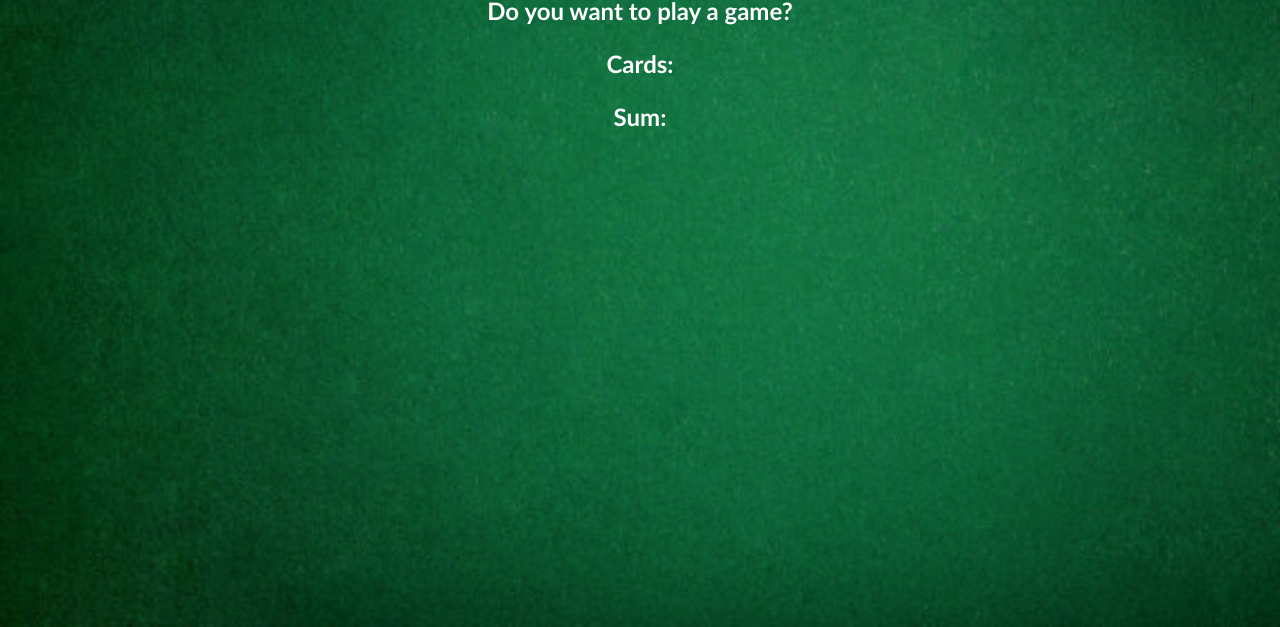
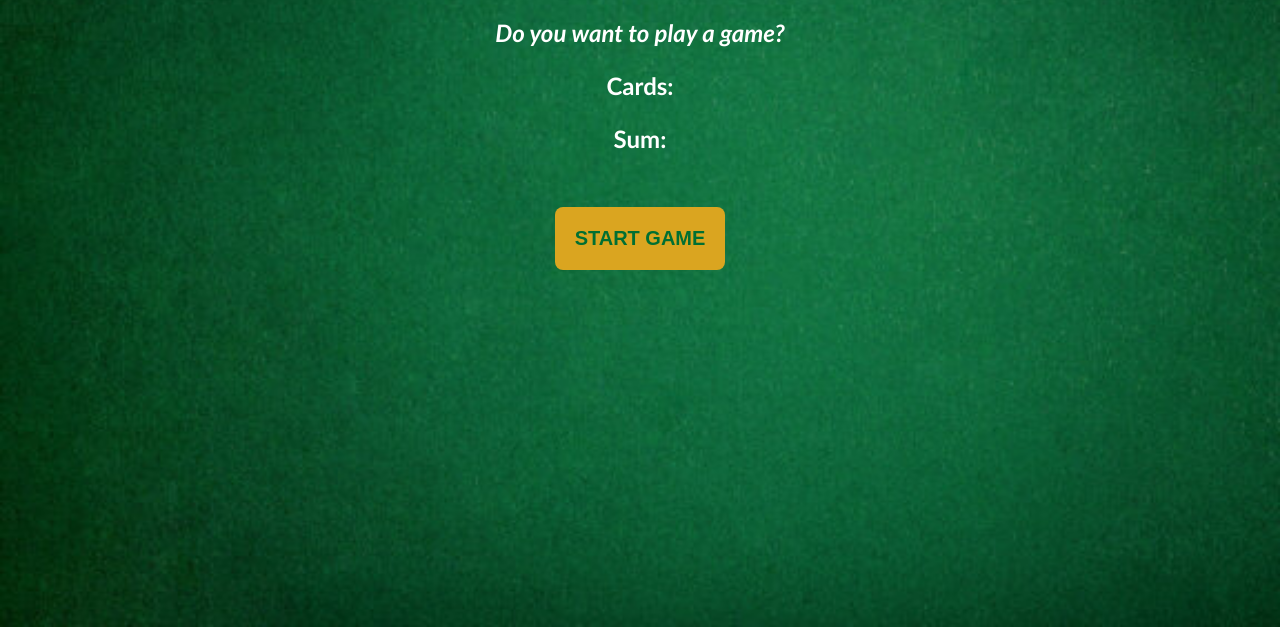
Before and after one commit to DaniloKoljensic007/BlackJackGame, a plain HTML site: page index.html in a window 1280 px wide. Shown: the part 173-800 px from the top of the page. Drawn offline with Linux system fonts and the light colour scheme.

Commit message:
Adding and styling startGame button and adding functionality into index.js file

```diff
--- a/index.html
+++ b/index.html
@@ -10,6 +10,7 @@
         <p id="message-el">Do you want to play a game?</p>
         <p>Cards: </p>
         <p>Sum: </p>
+        <button id="start-btn" onclick="startGame()">START GAME</button>
     </div>
         <script src="index.js"></script>
     </body>
--- a/index.js
+++ b/index.js
@@ -0,0 +1,22 @@
+
+let firstCard = 9
+let secondCard = 11
+let sum = firstCard + secondCard
+let message = ""
+let hasBlackJack = false
+let isAlive = true
+
+function startGame() {
+    if(sum <= 20) {
+        message += "Do you want to draw a new card? 🙂"
+    }else if(sum === 21) {
+        message += "Wohoo! You've got Blackjack! 🥳"
+        hasBlackJack = true
+    }else {
+        message += message = "You're out of the game! 😭"
+        isAlive = false
+    }
+
+    console.log(message)
+
+}
--- a/style.css
+++ b/style.css
@@ -1,9 +1,7 @@
 body {
-
     background-image: url("images/table.jpg");
     font-family: 'Trebuchet MS', 'Lucida Sans Unicode', 'Lucida Grande', 'Lucida Sans', Arial, sans-serif;
     background-size: cover;
-
 
 }
 
@@ -13,11 +11,35 @@ h1 {
     color: goldenrod;
 }
 
-#text   {
-
+#text {
     text-align: center;
-    padding: 40px;
+    padding: 60px;
+    margin-top: 10px;
     color: white;
     font-size: 24px;
     font-weight: bold;
 }
+
+#message-el {
+
+    font-style: italic;
+
+}
+
+#start-btn {
+
+    background-color: goldenrod;
+    border-radius: 8px;
+    padding: 20px;
+    color: #016f32;
+    font-size: 20px;
+    font-weight: bold;
+    margin-top: 30px;
+    border: none;
+
+}
+
+#start-btn:hover {
+    background-color: gold;
+    cursor: pointer;
+}
```
